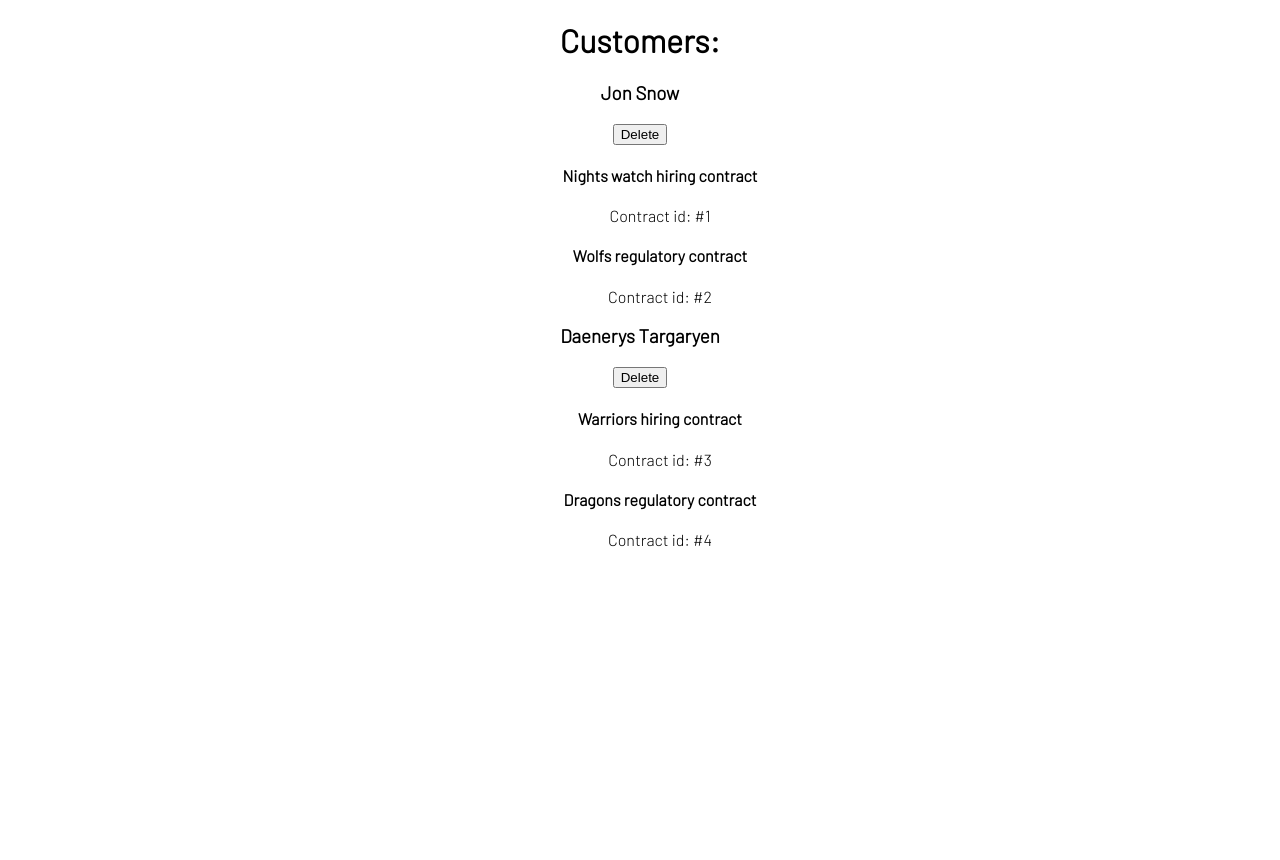
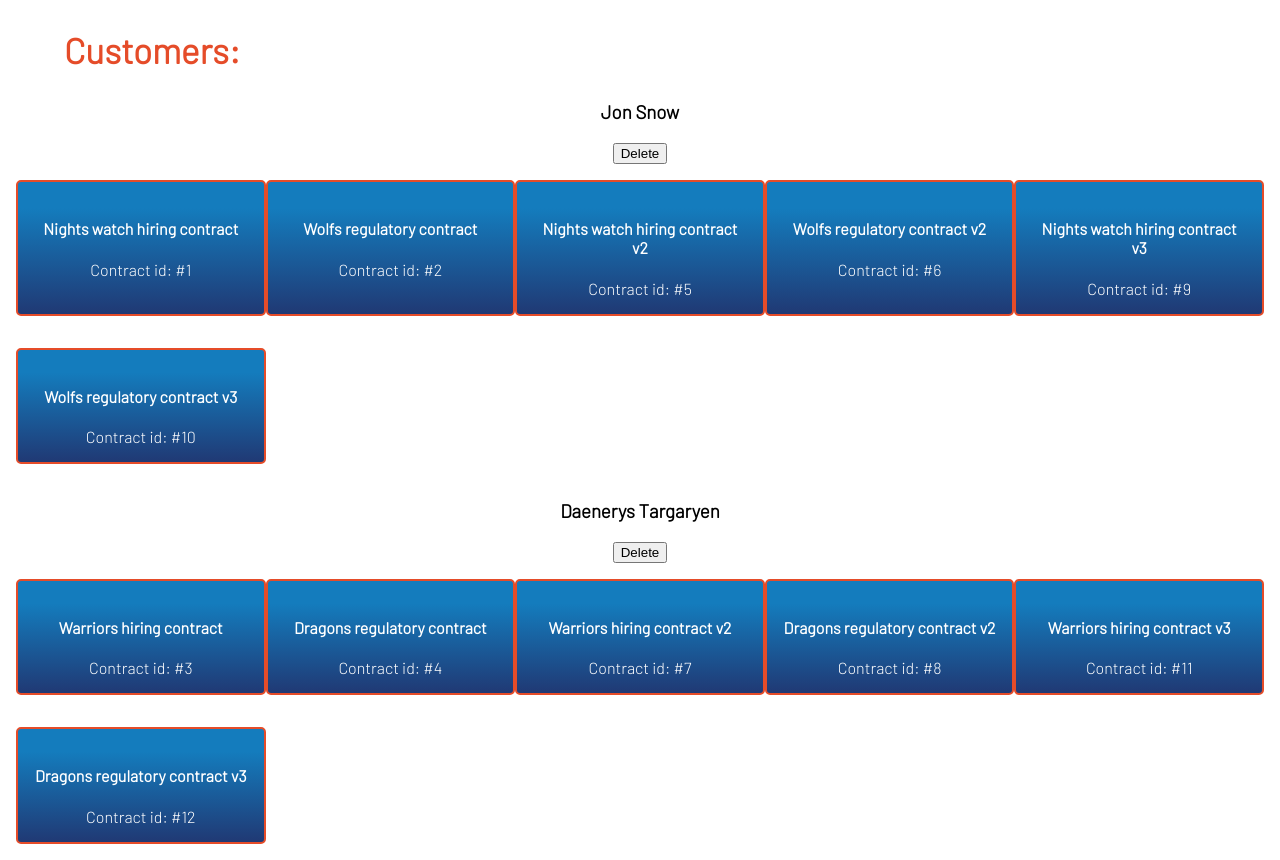
Before and after one commit to LauraRe/contract-automation-app, a React (Create React App) app: page /customers in a window 1280 px wide. Before the commit the page ends 800 px from the top, so only its background shows below. Built offline with nearby package versions, Linux system fonts and the light colour scheme.

Commit message:
style Contracts and pages titles, add more contracts to fit the grid pattern

```diff
--- a/src/App.js
+++ b/src/App.js
@@ -15,7 +15,7 @@ const App = () => {
             <Homepage />
           </Route>
           <Route path="/contracts">
-            <h1>Contracts:</h1>
+            <h2>Contracts:</h2>
             <ContractsList />
           </Route>
           <Route path="/customers">
--- a/src/Components/Contract.js
+++ b/src/Components/Contract.js
@@ -1,4 +1,5 @@
 import React from 'react';
+//import styled from 'styled-components';
 
 const Contract = ({id, name}) => {
     return (
--- a/src/Components/ContractsList.js
+++ b/src/Components/ContractsList.js
@@ -5,7 +5,7 @@ import { connect } from 'react-redux';
 const ContractsList = ({contracts, customerContracts}) => {
   let contractList = customerContracts || contracts
   return (
-    <>
+      <wrapper>
         {
           contractList.map(contract => {
             return (
@@ -17,7 +17,7 @@ const ContractsList = ({contracts, customerContracts}) => {
             )
           })
         }
-    </>
+      </wrapper>
   )};
 
 const mapStateToProps = (state) => {
--- a/src/Components/CustomersList.js
+++ b/src/Components/CustomersList.js
@@ -5,7 +5,7 @@ import { connect } from 'react-redux';
 const CustomersList = ({ contracts, customers, dispatch }) => {
   return (
     <>
-      <h1>Customers:</h1>
+      <h2>Customers:</h2>
       {
         customers.map(customer => {
           return (
--- a/src/contracts.js
+++ b/src/contracts.js
@@ -18,5 +18,45 @@ export const contracts = [
     id: '4',
     name: 'Dragons regulatory contract',
     customerId: '2'
+  },
+  {
+    id: '5',
+    name: 'Nights watch hiring contract v2',
+    customerId: '1'
+  },
+  {
+    id: '6',
+    name: 'Wolfs regulatory contract v2',
+    customerId: '1'
+  },
+  {
+    id: '7',
+    name: 'Warriors hiring contract v2',
+    customerId: '2'
+  },
+  {
+    id: '8',
+    name: 'Dragons regulatory contract v2',
+    customerId: '2'
+  },
+  {
+    id: '9',
+    name: 'Nights watch hiring contract v3',
+    customerId: '1'
+  },
+  {
+    id: '10',
+    name: 'Wolfs regulatory contract v3',
+    customerId: '1'
+  },
+  {
+    id: '11',
+    name: 'Warriors hiring contract v3',
+    customerId: '2'
+  },
+  {
+    id: '12',
+    name: 'Dragons regulatory contract v3',
+    customerId: '2'
   }
 ]
--- a/src/theme/globalStyle.js
+++ b/src/theme/globalStyle.js
@@ -12,8 +12,28 @@ const GlobalStyles = createGlobalStyle`
   h1 {
     font-family: 'Barlow', sans-serif;
   }
+  h2 {
+    font-family: 'Barlow', sans-serif;
+    font-size: 2.2rem;
+    margin-left: 4rem;
+    text-align: left;
+    color: #E54C29;
+  }
   li {
     display: inline-block;
+  }
+  ul {
+    border: 2px solid #E54C29;
+    border-radius: 5px;
+    background: linear-gradient(to bottom,#147CBD 20%,#203974 100%);
+    padding: 1em;
+    color: white;
+  }
+  wrapper {
+    display: grid;
+    grid-template-columns: 1fr 1fr 1fr 1fr 1fr;
+    margin-left: 1em;
+    margin-right: 1em;
   }
 `;
 
```
Lines whose indentation alone changed are shown as unchanged.
